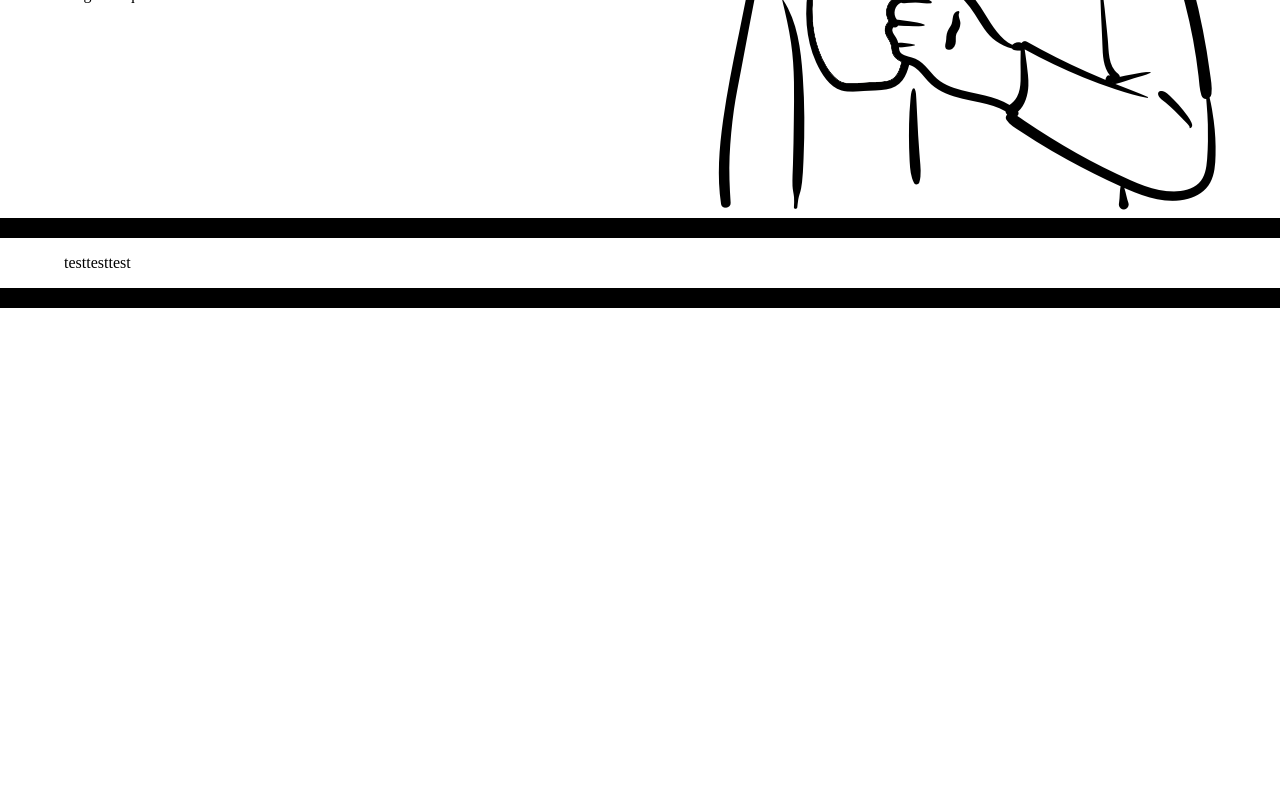
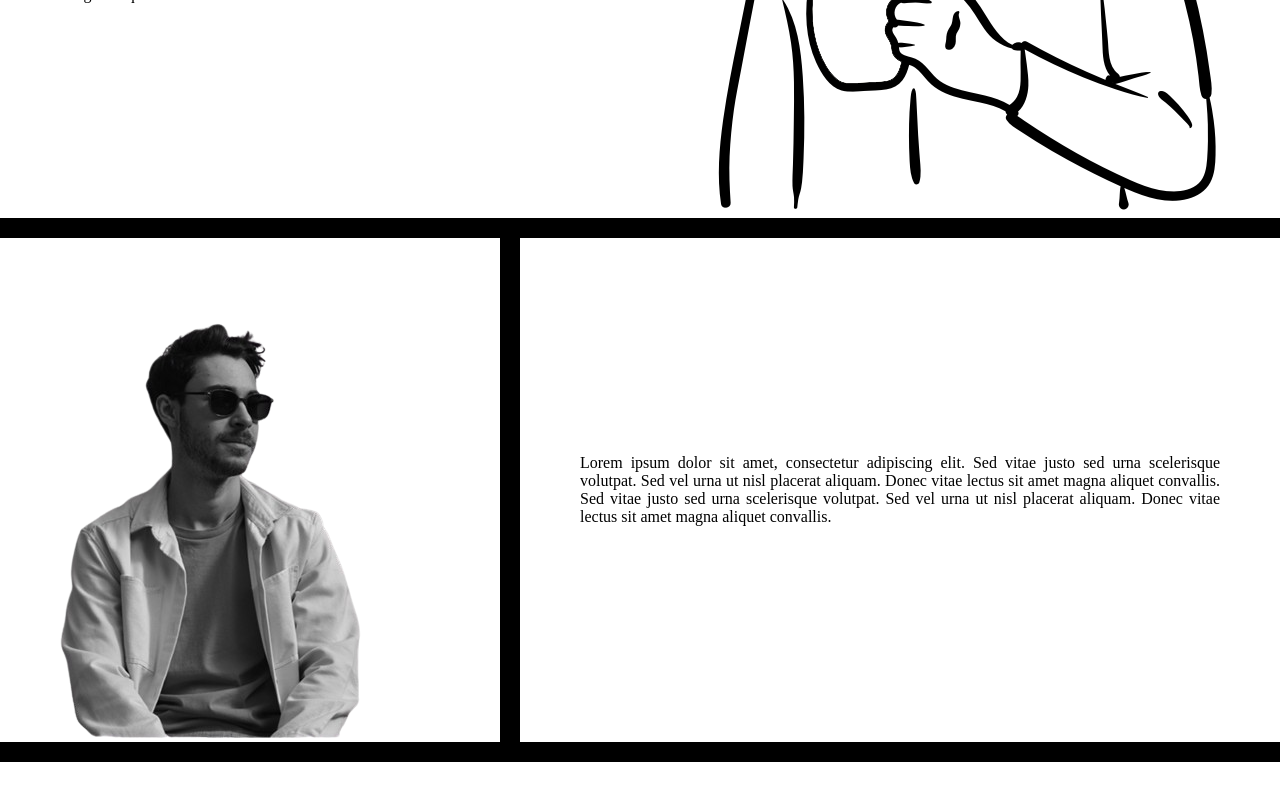
Before and after one commit to BaptisteP31/portfolio, a React (Vite) app: page / in a window 1280 px wide. Shown: the part 606-1406 px from the top of the page. Built offline with nearby package versions, Linux system fonts and the light colour scheme.

Commit message:
Adds frame and aboutme section

```diff
--- a/src/App.tsx
+++ b/src/App.tsx
@@ -1,19 +1,13 @@
 import { MainSection } from "./components/MainSection/MainSection.tsx";
 import { Navabar } from "./components/Navbar/Navbar.tsx";
-import { BasicSection } from "./components/BasicSection/BasicSection.tsx";
+import { AboutMeSection } from "./components/AboutMeSection/AboutMeSection.tsx";
 
 const App = () => {
     return (
         <div>
             <Navabar/>
             <MainSection/>
-            <BasicSection components={
-                [
-                    <p>test</p>,
-                    <p>test</p>,
-                    <p>test</p>,
-                ]
-            }/>
+            <AboutMeSection/>
             <div style={{height: "2000px"}}></div>
         </div>
     );
--- /dev/null
+++ b/src/components/AboutMeSection/AboutMeSection.tsx
@@ -0,0 +1,20 @@
+import { BasicSection } from '../BasicSection/BasicSection';
+import { Frame } from '../Frame/Frame';
+import './AboutMeSection.css';
+import IMAGES from './assets/images/images.tsx';
+
+export function AboutMeSection() {
+    return (
+        <>
+            <BasicSection className='about-me-section'
+                components={[
+
+                    <Frame components={[<img src={IMAGES.photoDeMoi}/>]} className='about-me-section-left' frameType='right'/>,
+
+                    <p style={{maxWidth: '50%', margin: 'auto', textAlign: 'justify'}}
+                    >Lorem ipsum dolor sit amet, consectetur adipiscing elit. Sed vitae justo sed urna scelerisque volutpat. Sed vel urna ut nisl placerat aliquam. Donec vitae lectus sit amet magna aliquet convallis. Sed vitae justo sed urna scelerisque volutpat. Sed vel urna ut nisl placerat aliquam. Donec vitae lectus sit amet magna aliquet convallis.</p>
+                ]}
+            />
+        </>
+    );
+}
--- /dev/null
+++ b/src/components/AboutMeSection/assets/images/images.tsx
@@ -0,0 +1,5 @@
+const IMAGES = {
+    photoDeMoi: new URL('./photo_de_moi.png', import.meta.url).toString(),
+}
+
+export default IMAGES
--- a/src/components/BasicSection/BasicSection.tsx
+++ b/src/components/BasicSection/BasicSection.tsx
@@ -5,7 +5,7 @@ import { Separator } from '../Separator/Separator';
 export function BasicSection(content: {components:React.JSX.Element[], className?: string}) {
     return (
         <>
-            <div className={` container basic-section ${content.className}`}>
+            <div className={`basic-section ${content.className}`}>
                 {content.components}
             </div>
             <Separator/>
--- /dev/null
+++ b/src/components/Frame/Frame.css
@@ -0,0 +1,14 @@
+.frame {
+    height: 100%;
+
+    display: flex;
+    flex-direction: row;
+    align-items: stretch;
+    /*justify-content: space-between;*/
+
+    text-align: left;
+}
+
+.vertical-separator {
+    border-left: 20px solid #000000;
+}
--- /dev/null
+++ b/src/components/Frame/Frame.tsx
@@ -0,0 +1,46 @@
+import './Frame.css';
+
+function VerticalSeparator() {
+    return (
+        <div className='vertical-separator'/>
+    );
+}
+
+export function Frame(props: {components:React.JSX.Element[], className?: string, frameType?: 'right' | 'full' | 'left'}) {
+    console.log(props.frameType);
+
+    switch (props.frameType) {
+        case 'right':
+            return (
+                <>
+                    <div className={`frame ${props.className}`}>
+                        <div>{props.components}</div>
+                        <VerticalSeparator/>
+                        {}
+                    </div>
+                </>
+            );
+
+            case 'left':
+                return (
+                    <>
+                        <div className={`frame ${props.className}`}>
+                            <VerticalSeparator/>
+                            <div>{props.components}</div>
+                            {}
+                        </div>
+                    </>
+                );
+
+        default:
+        case 'full':
+            return (
+                <>
+                    <div className={`frame ${props.className}`}>
+                        {props.components}
+                    </div>
+                </>
+            );
+        }
+
+}
--- a/src/components/MainSection/MainSection.tsx
+++ b/src/components/MainSection/MainSection.tsx
@@ -5,7 +5,7 @@ import { BasicSection } from '../BasicSection/BasicSection';
 export function MainSection() {
     return (
         <>
-            <BasicSection className='main-section'
+            <BasicSection className='main-section container'
 
             components={[
                 <div className='main-section-left'>
@@ -18,7 +18,7 @@ export function MainSection() {
                     </p>
                 </div>,
 
-                <div className='main-section-right'>
+                <div className='main-section-right container'>
                     <img src={IMAGES.rightDecoration} alt='right-decoration'/>
                 </div>
             ]}
```
Also changed, not shown: src/components/AboutMeSection/AboutMeSection.css (added), src/components/AboutMeSection/assets/images/photo_de_moi.png (added).
